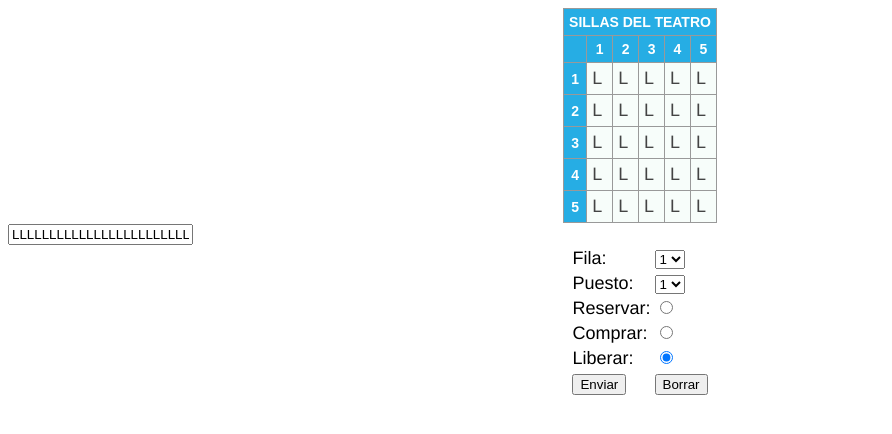
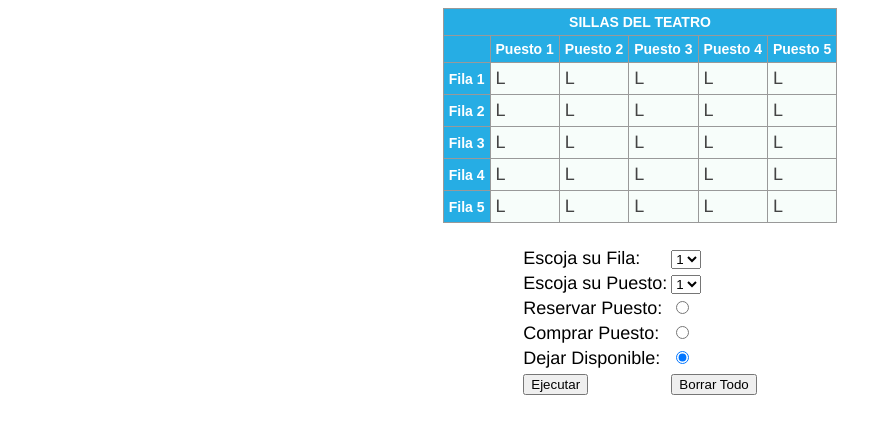
Before and after one commit to leydergil/Uso_de_formularios_para_transferencia, a PHP site: page / in a window 1280 px wide. Shown: the top 434 px of the page, without its empty margins (0-892 px from the left). Run offline with PHP 8.4, Linux system fonts and the light colour scheme.

Commit message:
Version con modificaciones

```diff
--- a/index.php
+++ b/index.php
@@ -7,34 +7,40 @@
     <link rel="stylesheet" href="styles.css">
 </head>
 <?php
-require_once("teatro.php"); //Funciones para impirmir las sillas del teatro
-require_once("transacciones.php");//Funcion para Cambiar el esatdo de la Silla.
+require_once("teatro.php"); // Aqui esta la Funcion para impirmir las sillas del teatro
+require_once("transacciones.php");//Auqui esta la Funcion para Cambiar el esatdo de la Silla.
 //Se ejecuta el if cuando el usuario envie la informacion del formulario
-if(isset($_POST["Enviar"])){
+if(isset($_POST["ejecutar"])){
                 //Se captura la información enviada del formulario dentro de las siguientes variables
                 $fila = $_POST['fila'];
                 $puesto= $_POST['puesto'];
                 $accion= $_POST['accion'];
-                $StringEscenario=$_POST['ListEscenario'];
-                //El String generado en el input oculto se convierte en un Array
+                $cadenaEstadoSilla=$_POST['listadoSillas']; //Se almacena la informacion del Input oculto
                 $count=0;
                 for($i=0;$i<5;$i++){
                     for($j=0;$j<5;$j++){
                         $count=5*$i+$j;
-                        //Cada captura cada elemento del Array extrayendo dicho elemento del String
-                        $ListEscenario[$i][$j]=substr($StringEscenario,$count,1);
+                        //Se captura cada elemento del Array extrayendo dicho elemento de la cadena
+                        $listadoSillas[$i][$j]=substr($cadenaEstadoSilla,$count,1);
                     }
                     $count=0;
                 }
-        //Se devuelve el Array con la información modificada por el usuario
-        $ListEscenario=transaccionesUsuario($fila,$puesto,$accion,$ListEscenario);
-        //Se ejecuta la funcion para mostrar el Escenario, dado el Array modificado
-        sillasTeatro($ListEscenario);
+        //Se devuelve el arreglo con la informacion nueva que se ingres por el usuario
+        $listadoSillas=transaccionesUsuario($fila,$puesto,$accion,$listadoSillas);
+        //Se ejecuta la funcion para mostrar el teatro, dado el arreglo con sus modificaciones
+        sillasTeatro($listadoSillas);
 }
-//Se ejecuta el else if cuando el usario borra la informacion del formulario y cuando se carga la página
-else if(isset($_POST["Reset"]) || !isset($_POST["Enviar"])){
-    $ListEscenario=array(array("L","L","L","L","L"),array("L","L","L","L","L"),array("L","L","L","L","L"),array("L","L","L","L","L"),array("L","L","L","L","L"));
-    sillasTeatro($ListEscenario);
+//Si el usuario presiona Borrar o se carga la pagina
+else if(isset($_POST["borrar"]) || !isset($_POST["ejecutar"]))
+{
+    $listadoSillas=array(
+		array("L","L","L","L","L"),
+		array("L","L","L","L","L"),
+		array("L","L","L","L","L"),
+		array("L","L","L","L","L"),
+		array("L","L","L","L","L")
+	);
+    sillasTeatro($listadoSillas);
 }
 ?>
 
@@ -42,10 +48,10 @@ else if(isset($_POST["Reset"]) || !isset($_POST["Enviar"])){
     <table style="margin:auto;">
         <form method="post">
             <!-- Se separa el array $ListEscenario en un String y se oculta-->
-            <input type="text" name="ListEscenario" value="<?php foreach ($ListEscenario as $fila) {foreach ($fila as $puesto){echo $puesto;}}?>"  />
+            <input id = "escenario" type="text" name="listadoSillas" value="<?php foreach ($listadoSillas as $fila) {foreach ($fila as $puesto){echo $puesto;}}?>"  />
             <!-- Se crean los inputs que van a capturar la información introducida por el usario y las acciones-->
             <tr>
-                <td>Fila: </td>
+                <td>Escoja su Fila: </td>
                 <td>
                     <!-- Se muesta la lista con las opciones posibles para la fila-->
                     <select name="fila">
@@ -58,7 +64,7 @@ else if(isset($_POST["Reset"]) || !isset($_POST["Enviar"])){
                 </td>
             </tr>
             <tr>
-                <td>Puesto: </td>
+                <td>Escoja su Puesto: </td>
                 <td>
                     <!-- Se muesta la lista con las opciones posibles para la puesto-->
                     <select name="puesto">
@@ -72,19 +78,19 @@ else if(isset($_POST["Reset"]) || !isset($_POST["Enviar"])){
             </tr>
             <!-- Se muestra el radio button con las acciones posibles-->
             <tr>
-                <td>Reservar: </td>
+                <td>Reservar Puesto: </td>
                 <td>
                     <input type="radio" name="accion" value="R" />
                 </td>
             </tr>
             <tr>
-                <td>Comprar: </td>
+                <td>Comprar Puesto: </td>
                 <td>
                     <input type="radio" name="accion" value="V" />
                 </td>
             </tr>
             <tr>
-                <td>Liberar: </td>
+                <td>Dejar Disponible: </td>
                 <td>
                     <input type="radio" name="accion" value="L" checked="checked" />
                 </td>
@@ -92,10 +98,10 @@ else if(isset($_POST["Reset"]) || !isset($_POST["Enviar"])){
             <tr>
                 <!-- Se muestran los botones con las acciones de enviar la información o borrar toda la informacion ingresada-->
                 <td>
-                    <input type="submit" value="Enviar" name="Enviar" />
+                    <input type="submit" value="Ejecutar" name="ejecutar" />
                 </td>
                 <td>
-                    <input type="submit" value="Borrar" name="Reset" />
+                    <input type="submit" value="Borrar Todo" name="borrar" />
                 </td>
             </tr>
         </form>
--- a/styles.css
+++ b/styles.css
@@ -30,3 +30,6 @@ body{
 	color:#fff;
 	background-color:#26ADE4;
 }
+#escenario{
+	visibility: hidden;
+}
--- a/teatro.php
+++ b/teatro.php
@@ -1,5 +1,5 @@
 <?php
-function sillasTeatro($ListEscenario){
+function sillasTeatro($listadoSillas){
     //Se crea la tabla y sus encabezados
 echo "<table class='tg' border='1' style='margin:auto;'>";
             echo "<tr>";
@@ -7,18 +7,18 @@ echo "<table class='tg' border='1' style='margin:auto;'>";
             echo "<tr>";
                 /*-- Se crean los encabezados de las tabla*/
                 echo "<th></th>
-                <th>1</th>
-                <th>2</th>
-                <th>3</th>
-                <th>4</th>
-                <th>5</th>
+                <th>Puesto 1</th>
+                <th>Puesto 2</th>
+                <th>Puesto 3</th>
+                <th>Puesto 4</th>
+                <th>Puesto 5</th>
             </tr>";
     //Se recorre el Array mediante con un foreach y se imprime cada fila y columna de la tabla
 $i=1;
-foreach ($ListEscenario as $fila) {
+foreach ($listadoSillas as $fila) {
     echo "<tr>";
        echo "<th>";
-       echo $i;
+       echo "Fila ".$i;
        echo "</th>";
     foreach ($fila as $silla) {
         echo "<td>";
--- a/transacciones.php
+++ b/transacciones.php
@@ -1,12 +1,12 @@
 <?php
-function transaccionesUsuario($fila,$puesto,$accion,$ListEscenario){
+function transaccionesUsuario($fila,$puesto,$accion,$listadoSillas){
         //Se evalua la opción del usuario dependiendo de lo contenido en el Array
         //Si el puesto elegido por el usuario esta libre se modifica el Array con la acción elegida
-        if($ListEscenario[$fila-1][$puesto-1]=="L"){
-            $ListEscenario[$fila-1][$puesto-1]=$accion;
+        if($listadoSillas[$fila-1][$puesto-1]=="L"){
+            $listadoSillas[$fila-1][$puesto-1]=$accion;
         }
         //Si el puesto elegido por el usuario esta vendido se muestra una alerta con notificando en cada caso lo sucedido
-        else if($ListEscenario[$fila-1][$puesto-1]=="V"){
+        else if($listadoSillas[$fila-1][$puesto-1]=="V"){
             echo "<script>alert('El puesto ya esta vendido";
             if($accion=="L"){echo " no se puede liberar";}
             else if($accion=="R"){echo " no se puede reservar";}
@@ -15,16 +15,16 @@ function transaccionesUsuario($fila,$puesto,$accion,$ListEscenario){
             echo "</script>'";
         }
         //Si el puesto elegido por el usuario esta reservado y la accion es reservar se muestra una alerta indicando que ya esta reservado
-        else if($ListEscenario[$fila-1][$puesto-1]=="R" && $accion=="R"){
+        else if($listadoSillas[$fila-1][$puesto-1]=="R" && $accion=="R"){
             echo "<script>
             alert('El puesto ya esta Reservado');
             </script>'";
         }
         //Si el puesto esta reservado y la accion es diferente a reservar se modifica el array con la accion elegida por el usuario
-        else if($ListEscenario[$fila-1][$puesto-1]=="R" && $accion!="R"){
-            $ListEscenario[$fila-1][$puesto-1]=$accion;
+        else if($listadoSillas[$fila-1][$puesto-1]=="R" && $accion!="R"){
+            $listadoSillas[$fila-1][$puesto-1]=$accion;
         }
         //Se retorna el Array modificado
-        return $ListEscenario;
+        return $listadoSillas;
 }
 ?>
```
Also changed, not shown: style.css (deleted, +0 -28 lines).
